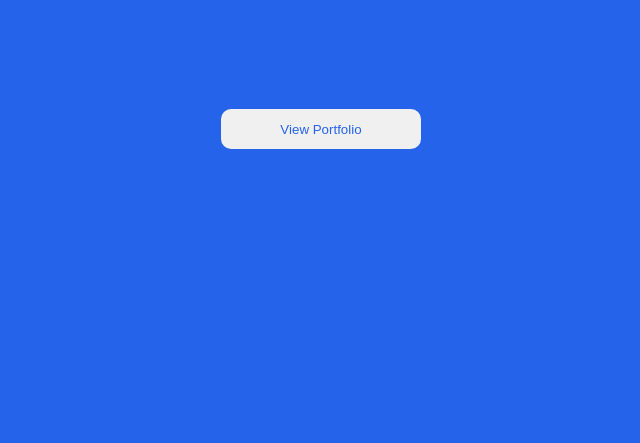
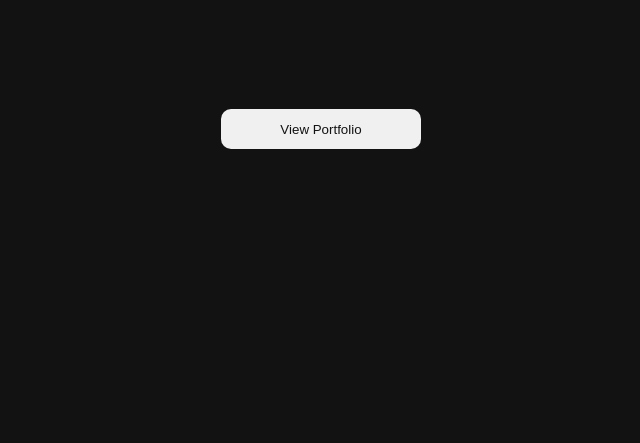
Before and after one commit to noth3dev/ARTIST, a plain HTML site: page index.html in a window 1280 px wide. Shown: the part 357-800 px from the top of the page, without its empty margins (319-959 px from the left). Drawn offline with Linux system fonts and the light colour scheme.

Commit message:
Update index.html

```diff
--- a/index.html
+++ b/index.html
@@ -76,7 +76,7 @@
   }
 
   .btn {
-  color: #2563EB;
+  color: #121212;
   background-color: #f0f0f0;
   border: none;
   width: 200px;
@@ -130,7 +130,7 @@
 
     setTimeout(() => {
       const body = document.body;
-      body.style.backgroundColor = "#2563EB";
+      body.style.backgroundColor = "#121212";
       body.style.transition = "background-color 2s";
       const container = document.querySelector('.container');
       container.classList.add('after-animation');
```
